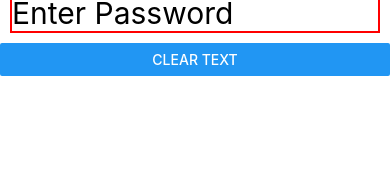
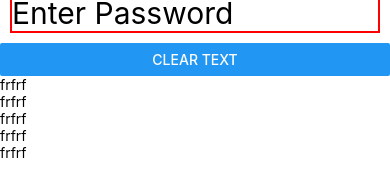
Before and after one commit to lotsofrahul/MyNewProject, a React Native app: screen / in a window 390 px wide. Shown: the part 178-374 px from the top of the page. Built offline with nearby package versions, Linux system fonts and the light colour scheme.

Commit message:
FlatList Component

```diff
--- a/App.js
+++ b/App.js
@@ -1,30 +1,69 @@
-import React, { useState } from 'react';
+import React, {useState} from 'react';
 import {
   //These are called components, like tags in HTML
   View,
   Text,
   Button,
-  TextInput
+  TextInput,
+  FlatList,
 } from 'react-native';
 import style1 from './Styles/style1';
 
 const App = () => {
-  const [value, setValue] = useState("");
+  const [value, setValue] = useState('');
+
+  const users = [
+    {
+      id: 2,
+      name: 'frfrf',
+    },
+    {
+      id: 23,
+      name: 'frfrf',
+    },
+    {
+      id: 25,
+      name: 'frfrf',
+    },
+    {
+      id: 1,
+      name: 'frfrf',
+    },
+    {
+      id: 27,
+      name: 'frfrf',
+    },
+  ];
   return (
     <View>
       <Text style={{fontSize: 30, color: 'red'}}>Hello Hai ....</Text>
-      <Text style={[style1.sty1,{color: 'red'}]}>Hello Hai ....</Text>
+      <Text style={[style1.sty1, {color: 'red'}]}>Hello Hai ....</Text>
       <Button title={value} />
-      <TextInput style={{margin:10,fontSize:30,borderColor:'red',borderWidth:2}}
-      placeholder='Enter something'
-      value={value}
-      onChangeText={(text)=>(setValue(text))}/>
-      <TextInput style={{margin:10,fontSize:30,borderColor:'red',borderWidth:2}}
-      placeholder='Enter Password'
-      value={value}
-      secureTextEntry={true}
-      onChangeText={(text)=>(setValue(text))}/>
-      <Button title='Clear Text' onPress={()=>{setValue("")}}/>
+      <TextInput
+        style={{margin: 10, fontSize: 30, borderColor: 'red', borderWidth: 2}}
+        placeholder="Enter something"
+        value={value}
+        onChangeText={text => setValue(text)}
+      />
+      <TextInput
+        style={{margin: 10, fontSize: 30, borderColor: 'red', borderWidth: 2}}
+        placeholder="Enter Password"
+        value={value}
+        secureTextEntry={true}
+        onChangeText={text => setValue(text)}
+      />
+      <Button
+        title="Clear Text"
+        onPress={() => {
+          setValue('');
+        }}
+      />
+
+      <FlatList
+        data={users}
+        renderItem={({item}) => <Text>{item.name}</Text>}
+        keyExtractor={item=>item.id}
+      />
     </View>
   );
 };
```
